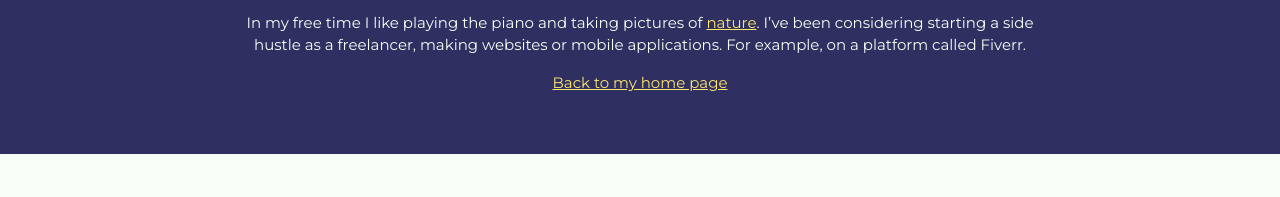
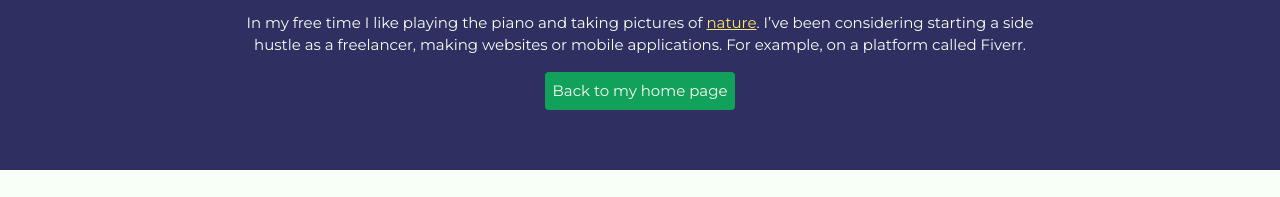
Before and after one commit to JanneImmonen/JanneImmonen.github.io, a plain HTML site: page index.html in a window 1280 px wide. Shown: the part 291-488 px from the top of the page. Drawn offline with Linux system fonts and the light colour scheme.

Commit message:
Update cv.css

```diff
--- a/css/cv.css
+++ b/css/cv.css
@@ -64,6 +64,17 @@ h3 {
 header {
   background: #2f3061;
   color: #f7fff7;
+}
+.content-wrap .btn {
+  color: #f7fff7;
+  background: #12a15a;
+  text-decoration: none;
+  padding: 8px;
+  border-radius: 4px;
+  display: inline-block;
+}
+.content-wrap .btn:hover {
+  background: rgba(27, 138, 77, 0.8);
 }
 
 /* Projects
```
